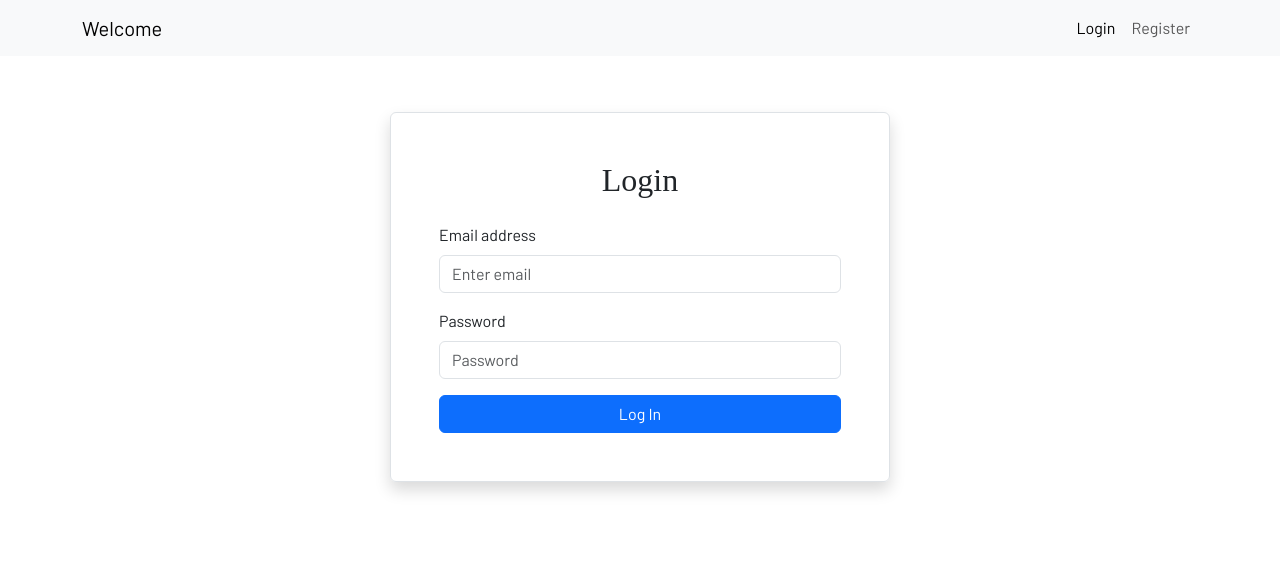
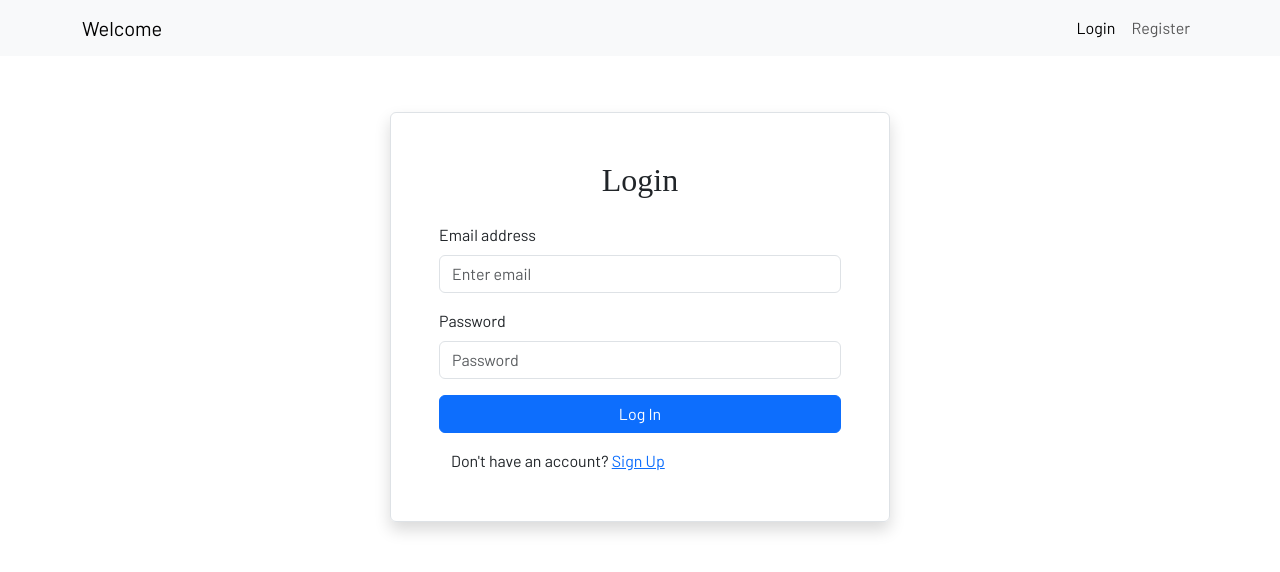
Before and after one commit to NishabRupakheti/Connect, a React (Vite) app in the folder frontend/: page /auth in a window 1280 px wide. Shown: the top 572 px of the page. Built offline with nearby package versions, Linux system fonts and the light colour scheme; a web font is replaced by a local one.

Commit message:
Auth page : added Link to reg route

```diff
--- a/frontend/src/Components/auth/Login.jsx
+++ b/frontend/src/Components/auth/Login.jsx
@@ -1,6 +1,8 @@
 import React, { useState } from "react";
 import axios from "axios";
 import { useAuth } from "../../context/Context";
+import { Link } from "react-router-dom";
+
 const Login = () => {
   const { setIsAuthenticated } = useAuth();
   const [email, setEmail] = useState("");
@@ -87,6 +89,9 @@ const Login = () => {
           <button type="submit" className="btn btn-primary w-100">
             Log In
           </button>
+          <div className="container mt-3">
+            Don't have an account?  <Link to="register">Sign Up</Link>
+          </div>
         </form>
       </div>
     </>
```
